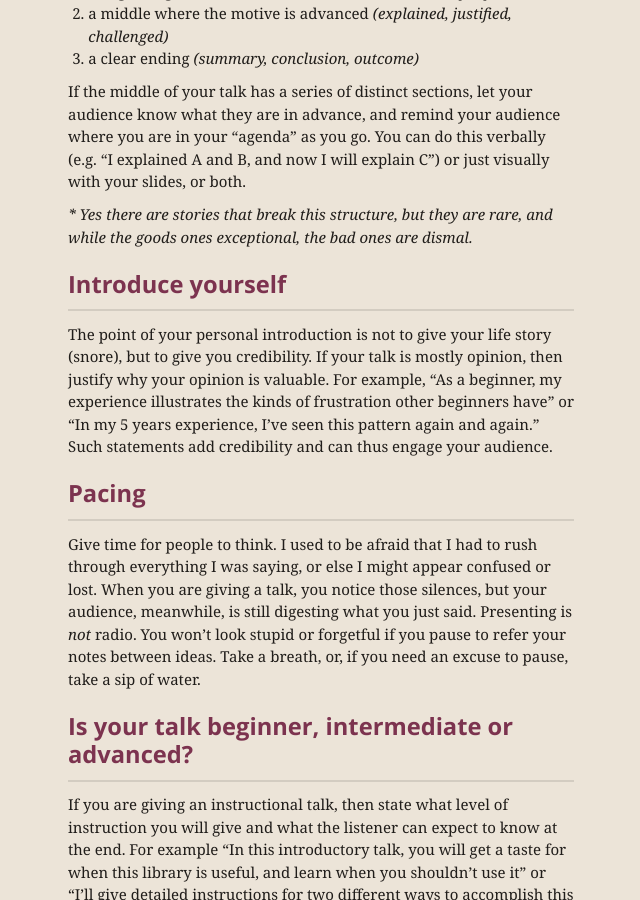
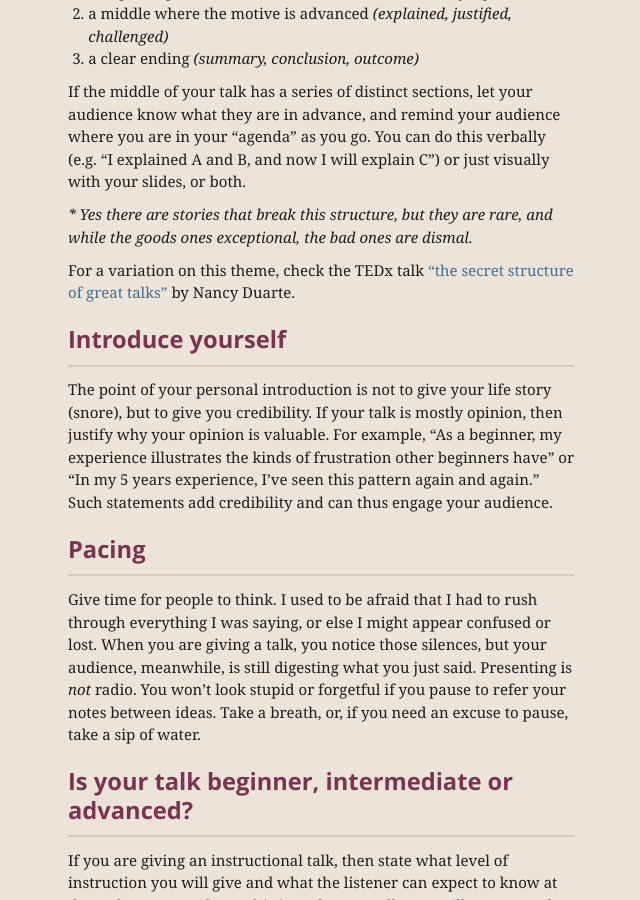
Before and after one commit to janl/waaa, a Jekyll site: the page built from _posts/2012-06-12-practical-tips-for-becoming-a-great-speaker.md, in a window 1280 px wide and 900 px high, scrolled down 1194 px. Shown: the whole window, without its empty margins (319-959 px from the left). Built offline with Jekyll 4.4.1, drawn with Linux system fonts in a browser that asks for light colours; nearby versions of some CDN libraries; comment, search, counter and statistics services are not loaded.

Commit message:
Add link to Nancy Duarte's TEDx talk

```diff
--- a/_posts/2012-06-12-practical-tips-for-becoming-a-great-speaker.md
+++ b/_posts/2012-06-12-practical-tips-for-becoming-a-great-speaker.md
@@ -35,6 +35,8 @@ If the middle of your talk has a series of distinct sections, let your audience
 
 *\* Yes there are stories that break this structure, but they are rare, and while the goods ones exceptional, the bad ones are dismal.*
 
+For a variation on this theme, check the TEDx talk ["the secret structure of great talks"](http://www.ted.com/talks/nancy_duarte_the_secret_structure_of_great_talks.html) by Nancy Duarte.
+
 ##Introduce yourself
 
 The point of your personal introduction is not to give your life story (snore), but to give you credibility. If your talk is mostly opinion, then justify why your opinion is valuable. For example, “As a beginner, my experience illustrates the kinds of frustration other beginners have” or “In my 5 years experience, I've seen this pattern again and again.” Such statements add credibility and can thus engage your audience.
```
